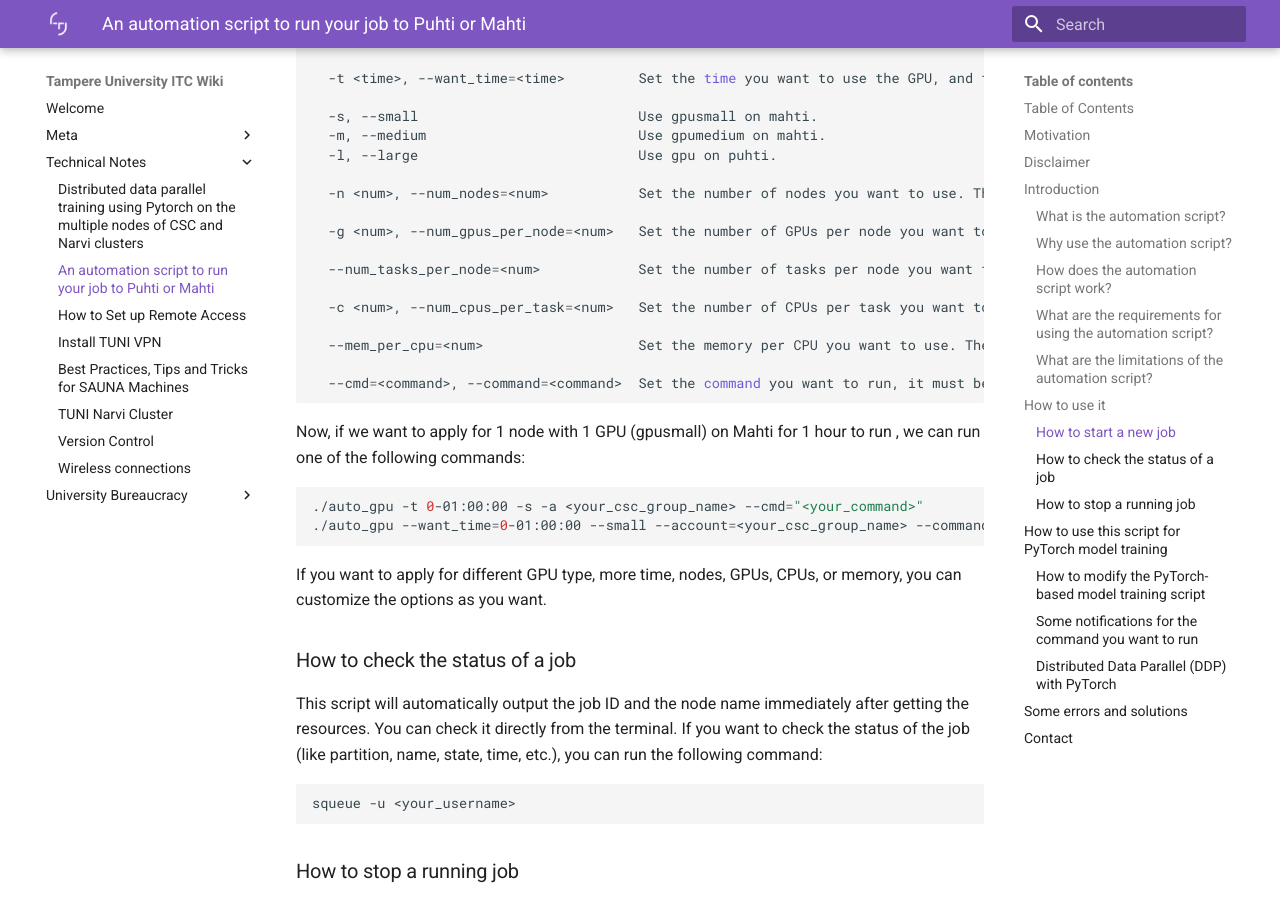
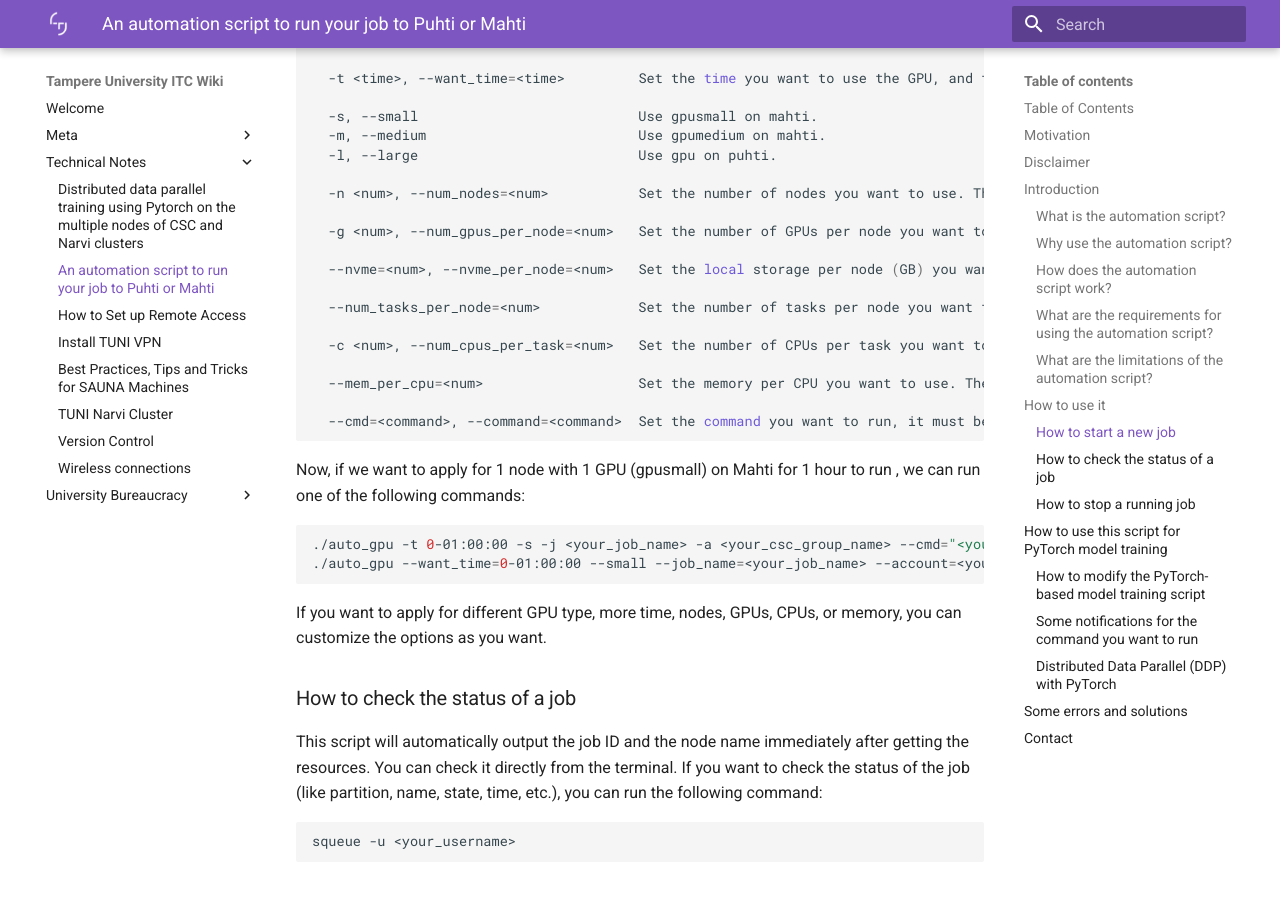
Before and after one commit to TUNI-ITC/wiki, an MkDocs documentation site: the page built from docs/Technical-Notes/automatically-submit-your-job-to-puhti-or-mahti.md, in a window 1280 px wide and 900 px high, scrolled down 3538 px. Built offline with MkDocs 1.6.1 and Material for MkDocs 9.7.7, drawn with Linux system fonts in a browser that asks for light colours.

Commit message:
Add files via upload

````diff
--- a/docs/Technical-Notes/automatically-submit-your-job-to-puhti-or-mahti.md
+++ b/docs/Technical-Notes/automatically-submit-your-job-to-puhti-or-mahti.md
@@ -135,6 +135,8 @@ Options:
 
   -g <num>, --num_gpus_per_node=<num>   Set the number of GPUs per node you want to use. The default is 1.
 
+  --nvme=<num>, --nvme_per_node=<num>   Set the local storage per node (GB) you want to use. No default value.
+
   --num_tasks_per_node=<num>            Set the number of tasks per node you want to use. The default is 1.
 
   -c <num>, --num_cpus_per_task=<num>   Set the number of CPUs per task you want to use. The default is 4.
@@ -148,8 +150,8 @@ Now, if we want to apply for 1 node with 1 GPU (gpusmall) on Mahti for 1 hour to
 the following commands:
 
 ```shell
-./auto_gpu -t 0-01:00:00 -s -a <your_csc_group_name> --cmd="<your_command>"
-./auto_gpu --want_time=0-01:00:00 --small --account=<your_csc_group_name> --command="<your_command>"
+./auto_gpu -t 0-01:00:00 -s -j <your_job_name> -a <your_csc_group_name> --cmd="<your_command>"
+./auto_gpu --want_time=0-01:00:00 --small --job_name=<your_job_name> --account=<your_csc_group_name> --command="<your_command>"
 ```
 
 If you want to apply for different GPU type, more time, nodes, GPUs, CPUs, or memory, you can customize the options as
@@ -229,7 +231,7 @@ model.load_state_dict(
 Here is an example:
 
 ```shell
-./auto_gpu -t 0-01:00:00 -s -a <your_csc_group_name> --cmd="/<your_anaconda_path>/anaconda3/envs/<your_env_name>/bin/python /<your_python_project_path>/<your_python_script_name>.py >> /<your_log_path>/<your_log_name>.log"
+./auto_gpu -t 0-01:00:00 -s -j <your_job_name> -a <your_csc_group_name> --cmd="/<your_anaconda_path>/anaconda3/envs/<your_env_name>/bin/python /<your_python_project_path>/<your_python_script_name>.py >> /<your_log_path>/<your_log_name>.log"
 ```
 
 ### Distributed Data Parallel (DDP) with PyTorch
````
